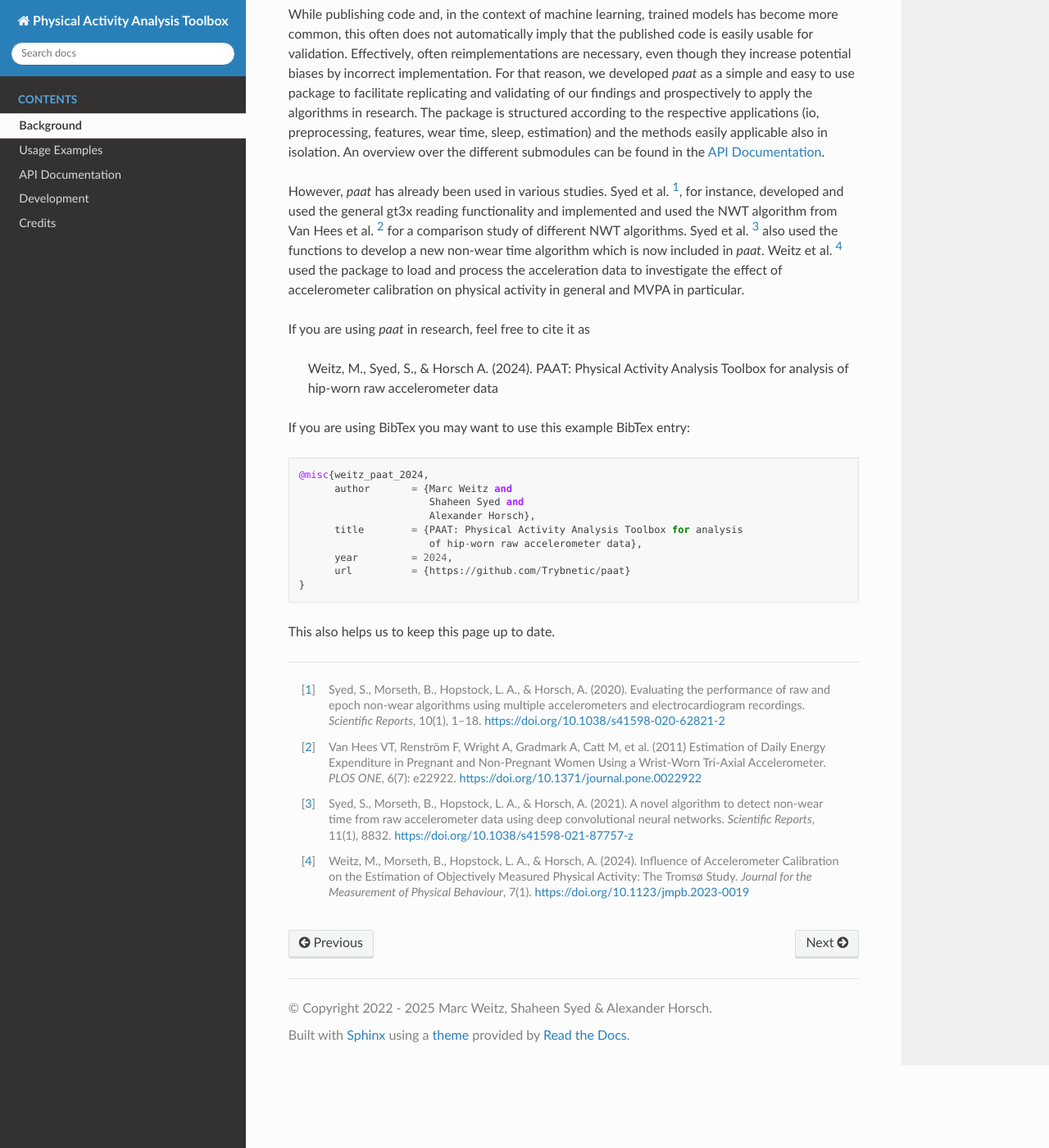
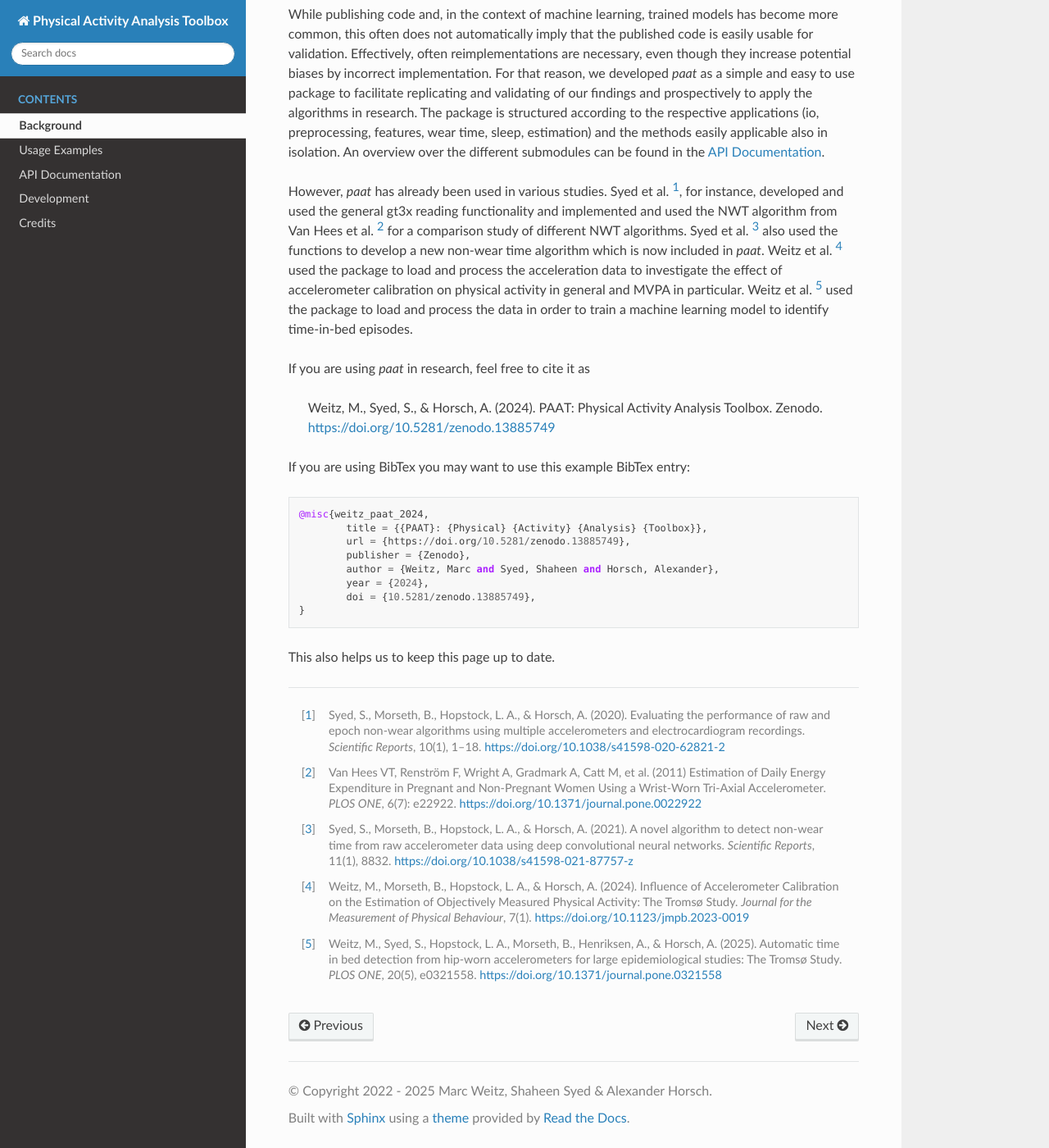
Before and after one commit to Trybnetic/paat, a Sphinx documentation site: the page built from docs/source/background.rst, in a window 1280 px wide and 1400 px high, scrolled down 394 px. Shown: the whole window at 82% size. Built offline with Sphinx 7.4.7 and the Read the Docs theme 3.1.0, drawn with Linux system fonts in a browser that asks for light colours.

```diff
--- a/docs/source/background.rst
+++ b/docs/source/background.rst
@@ -28,23 +28,24 @@ different NWT algorithms. Syed et al. [3]_ also used the functions to develop a
 non-wear time algorithm which is now included in *paat*. Weitz et al. [4]_ used
 the package to load and process the acceleration data to investigate the effect of
 accelerometer calibration on physical activity in general and MVPA in particular.
+Weitz et al. [5]_ used the package to load and process the data in order to train a
+machine learning model to identify time-in-bed episodes.
 
 If you are using *paat* in research, feel free to cite it as
 
-    Weitz, M., Syed, S., & Horsch A. (2024). PAAT: Physical Activity Analysis
-    Toolbox for analysis of hip-worn raw accelerometer data
+    Weitz, M., Syed, S., & Horsch, A. (2024). PAAT: Physical Activity Analysis Toolbox. Zenodo. https://doi.org/10.5281/zenodo.13885749
+
 
 If you are using BibTex you may want to use this example BibTex entry::
 
-    @misc{weitz_paat_2024,
-          author       = {Marc Weitz and
-                          Shaheen Syed and
-                          Alexander Horsch},
-          title        = {PAAT: Physical Activity Analysis Toolbox for analysis
-                          of hip-worn raw accelerometer data},
-          year         = 2024,
-          url          = {https://github.com/Trybnetic/paat}
-    }
+        @misc{weitz_paat_2024,
+                title = {{PAAT}: {Physical} {Activity} {Analysis} {Toolbox}},
+                url = {https://doi.org/10.5281/zenodo.13885749},
+                publisher = {Zenodo},
+                author = {Weitz, Marc and Syed, Shaheen and Horsch, Alexander},
+                year = {2024},
+                doi = {10.5281/zenodo.13885749},
+        }
 
 This also helps us to keep this page up to date.
 
@@ -70,3 +71,8 @@ This also helps us to keep this page up to date.
         Accelerometer Calibration on the Estimation of Objectively Measured Physical
         Activity: The Tromsø Study. *Journal for the Measurement of Physical Behaviour*, 7(1).
         https://doi.org/10.1123/jmpb.2023-0019
+
+.. [5] Weitz, M., Syed, S., Hopstock, L. A., Morseth, B., Henriksen, A., & Horsch, A.
+        (2025). Automatic time in bed detection from hip-worn accelerometers for large
+        epidemiological studies: The Tromsø Study. *PLOS ONE*, 20(5), e0321558.
+        https://doi.org/10.1371/journal.pone.0321558
--- a/docs/source/paat.rst
+++ b/docs/source/paat.rst
@@ -82,5 +82,4 @@ Vähä-Ypyä, H., Vasankari, T., Husu, P., Suni, J., & Sievänen, H. (2015). A u
 classification of different physical activities using raw data of accelerometer. *Clinical Physiology and Functional
 Imaging*, 35(1), 64–70. https://doi.org/10.1111/cpf.12127
 
-Weitz, M., Syed, S., Hopstock, L. A., Morseth, B., André Henriksen, & Horsch, A. (under review). Automatic time in bed detection
-from hip-worn accelerometers for large epidemiological studies: The Tromsø Study.
+Weitz, M., Syed, S., Hopstock, L. A., Morseth, B., Henriksen, A., & Horsch, A. (2025). Automatic time in bed detection from hip-worn accelerometers for large epidemiological studies: The Tromsø Study. *PLOS ONE*, 20(5), e0321558. https://doi.org/10.1371/journal.pone.0321558
```
Also changed, not shown: docs/source/index.rst (+4 -5 lines), docs/source/example_notebooks/analyze_data.ipynb, 3 other files.
